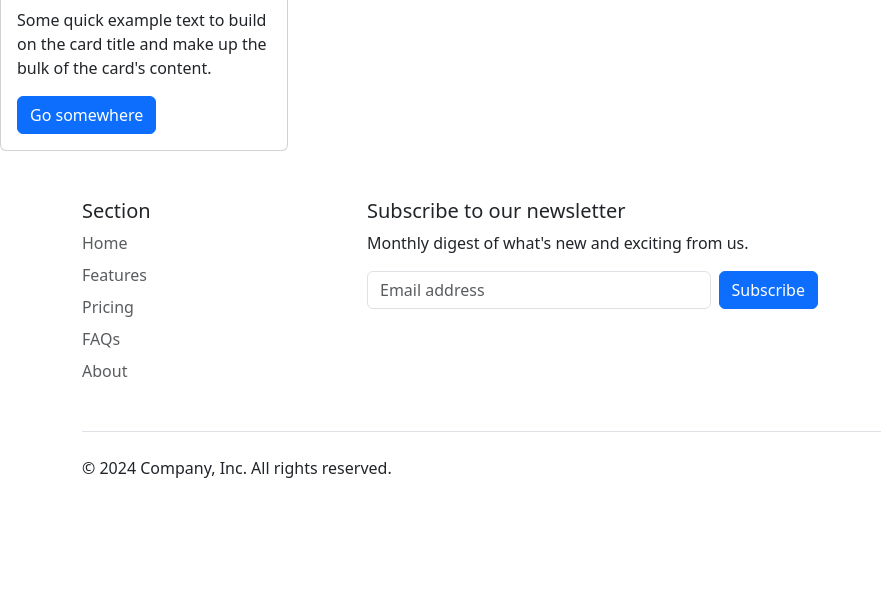
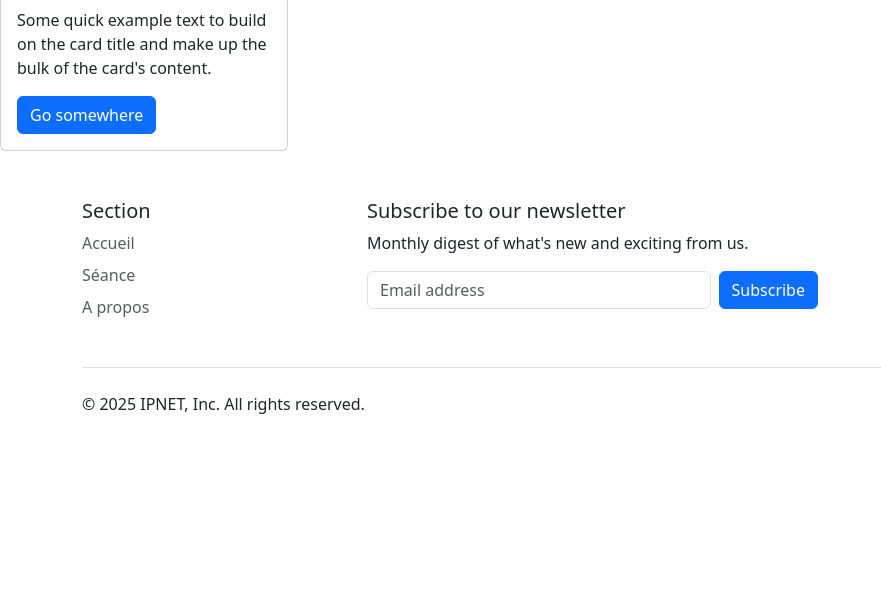
Before and after one commit to mood350/cinemania, a PHP site: page / in a window 1280 px wide. Shown: the part 504-1098 px from the top of the page, without its empty margins (0-881 px from the left). After the commit the page ends 918 px from the top, so only its background shows below. Run offline with PHP 8.4, Linux system fonts and the light colour scheme.

Commit message:
08-02-2025

```diff
--- /dev/null
+++ b/about.php
@@ -0,0 +1 @@
+<?php
--- /dev/null
+++ b/footer.php
@@ -0,0 +1,37 @@
+<div class="container">
+    <footer class="py-5">
+        <div class="row">
+            <div class="col-6 col-md-2 mb-3">
+                <h5>Section</h5>
+                <ul class="nav flex-column">
+                    <li class="nav-item mb-2"><a href="index.php" class="nav-link p-0 text-body-secondary">Accueil</a></li>
+                    <li class="nav-item mb-2"><a href="seance.php" class="nav-link p-0 text-body-secondary">Séance</a></li>
+                    <li class="nav-item mb-2"><a href="about.php" class="nav-link p-0 text-body-secondary">A propos</a></li>
+                </ul>
+            </div>
+
+
+            <div class="col-md-5 offset-md-1 mb-3">
+                <form>
+                    <h5>Subscribe to our newsletter</h5>
+                    <p>Monthly digest of what's new and exciting from us.</p>
+                    <div class="d-flex flex-column flex-sm-row w-100 gap-2">
+                        <label for="newsletter1" class="visually-hidden">Email address</label>
+                        <input id="newsletter1" type="text" class="form-control" placeholder="Email address">
+                        <button class="btn btn-primary" type="button">Subscribe</button>
+                    </div>
+                </form>
+            </div>
+        </div>
+
+        <div class="d-flex flex-column flex-sm-row justify-content-between py-4 my-4 border-top">
+            <p>&copy; 2025 IPNET, Inc. All rights reserved.</p>
+            <ul class="list-unstyled d-flex">
+                <li class="ms-3"><a class="link-body-emphasis" href="#"><svg class="bi" width="24" height="24"><use xlink:href="#twitter"/></svg></a></li>
+                <li class="ms-3"><a class="link-body-emphasis" href="#"><svg class="bi" width="24" height="24"><use xlink:href="#instagram"/></svg></a></li>
+                <li class="ms-3"><a class="link-body-emphasis" href="#"><svg class="bi" width="24" height="24"><use xlink:href="#facebook"/></svg></a></li>
+            </ul>
+        </div>
+    </footer>
+</div>
+<script src="../assets/dist/js/bootstrap.bundle.min.js"></script>
--- a/index.php
+++ b/index.php
@@ -19,45 +19,7 @@
             <a href="#" class="btn btn-primary">Go somewhere</a>
         </div>
     </div>
-    <div class="container">
-        <footer class="py-5">
-            <div class="row">
-                <div class="col-6 col-md-2 mb-3">
-                    <h5>Section</h5>
-                    <ul class="nav flex-column">
-                        <li class="nav-item mb-2"><a href="#" class="nav-link p-0 text-body-secondary">Home</a></li>
-                        <li class="nav-item mb-2"><a href="#" class="nav-link p-0 text-body-secondary">Features</a></li>
-                        <li class="nav-item mb-2"><a href="#" class="nav-link p-0 text-body-secondary">Pricing</a></li>
-                        <li class="nav-item mb-2"><a href="#" class="nav-link p-0 text-body-secondary">FAQs</a></li>
-                        <li class="nav-item mb-2"><a href="#" class="nav-link p-0 text-body-secondary">About</a></li>
-                    </ul>
-                </div>
-
-
-                <div class="col-md-5 offset-md-1 mb-3">
-                    <form>
-                        <h5>Subscribe to our newsletter</h5>
-                        <p>Monthly digest of what's new and exciting from us.</p>
-                        <div class="d-flex flex-column flex-sm-row w-100 gap-2">
-                            <label for="newsletter1" class="visually-hidden">Email address</label>
-                            <input id="newsletter1" type="text" class="form-control" placeholder="Email address">
-                            <button class="btn btn-primary" type="button">Subscribe</button>
-                        </div>
-                    </form>
-                </div>
-            </div>
-
-            <div class="d-flex flex-column flex-sm-row justify-content-between py-4 my-4 border-top">
-                <p>&copy; 2024 Company, Inc. All rights reserved.</p>
-                <ul class="list-unstyled d-flex">
-                    <li class="ms-3"><a class="link-body-emphasis" href="#"><svg class="bi" width="24" height="24"><use xlink:href="#twitter"/></svg></a></li>
-                    <li class="ms-3"><a class="link-body-emphasis" href="#"><svg class="bi" width="24" height="24"><use xlink:href="#instagram"/></svg></a></li>
-                    <li class="ms-3"><a class="link-body-emphasis" href="#"><svg class="bi" width="24" height="24"><use xlink:href="#facebook"/></svg></a></li>
-                </ul>
-            </div>
-        </footer>
-    </div>
-    <script src="../assets/dist/js/bootstrap.bundle.min.js"></script>
+<?php include'footer.php' ?>
 
 </body>
 </html>
```
